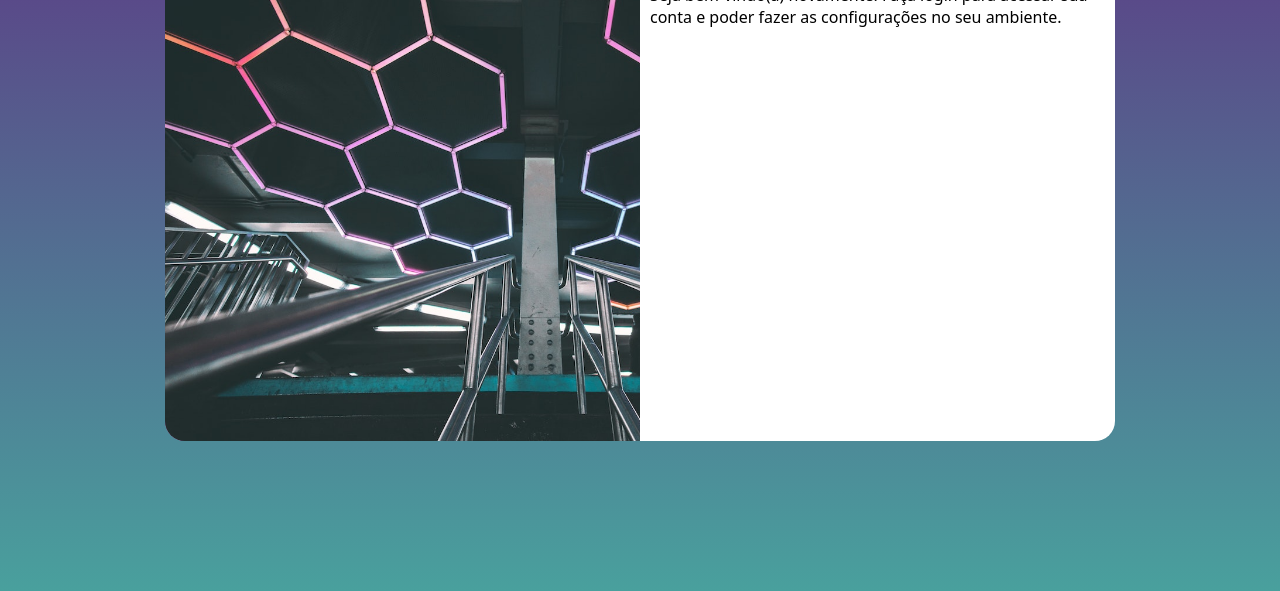
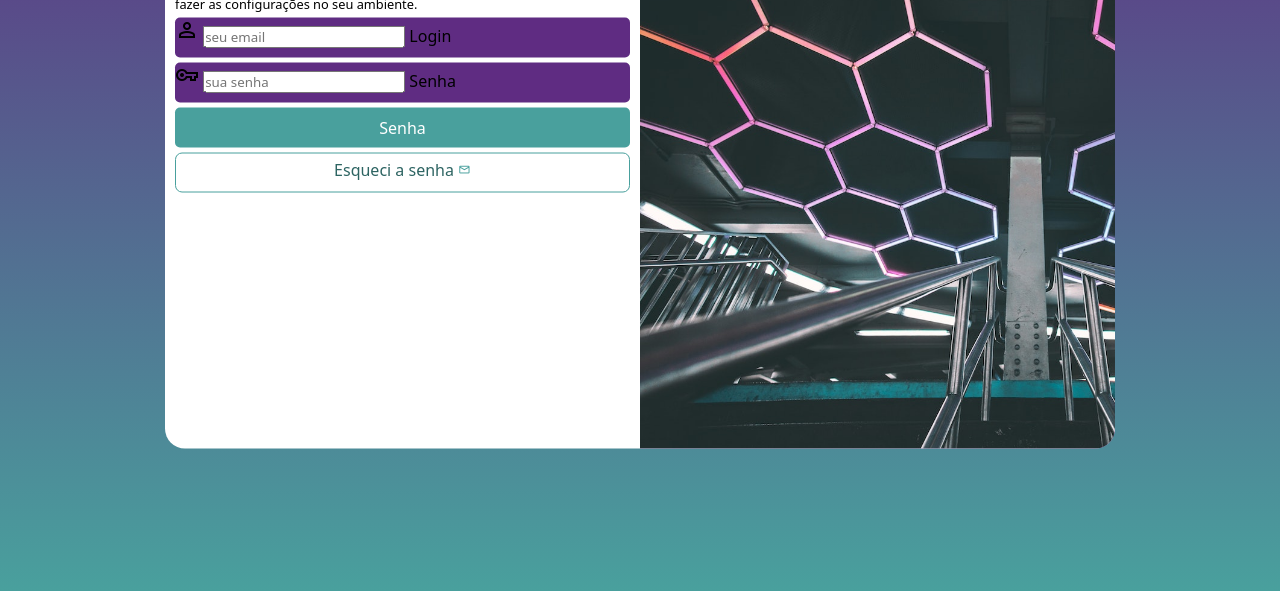
Before and after one commit to cleydsonguimaraes/projeto-login, a plain HTML site: page index.html in a window 1280 px wide. Shown: the part 209-800 px from the top of the page. Drawn offline with nearby package versions, Linux system fonts and the light colour scheme.

Commit message:
formatação do formulario

```diff
--- a/estilo/media-query.css
+++ b/estilo/media-query.css
@@ -19,6 +19,9 @@
         float: right;
         width: 70%;
     }
+    div.campo > label {
+        display: inline;
+    }
 }
 
 @media screen and (min-width: 992px) {
@@ -31,13 +34,17 @@
     }
 
     section#login > div#imagem {
-        float: left;
+        float: right;
         width: 50%;
         height: 100%;
     }
 
     section#login > div#formulario {
-        float: right;
+        float: left;
         width: 50%;
     }
+
+    div.campo > label {
+        display: inline;
+    }
 }
--- a/estilo/style.css
+++ b/estilo/style.css
@@ -34,7 +34,7 @@ section#login {
 
     background-color: white;
     width: 250px;
-    height: 500px;
+    height: 515px;
     border-radius: 20px;
     box-shadow: 0px0px10px rgba(0, 0, 0, 0.450);
 
@@ -54,3 +54,59 @@ section#login > div#formulario {
     display: block;
     padding: 10px;
 }
+div#formulario > p {
+    font-size: 0.8em;
+}
+
+form > div.campo {
+    background-color: #5f2c82;
+    display: block;
+    width: 100%;
+    height: 40px;
+    border-radius: 5px;
+    margin: 5px 0px;
+}
+
+div.campo > label {
+    display: none;
+}
+
+form > input[type=submit] {
+    display: block;
+    font-size: 1em;
+    width: 100%;
+    height: 40px;
+    background-color: #49a09d;
+    color: white;
+    border: none;
+    border-radius: 5px;
+    cursor: pointer;
+}
+
+form > input[type=submit]:hover {
+    background-color: #2d6462;
+}
+
+form > a.botao {
+    display: block;
+    text-align: center;
+    font-size: 1em;
+    width: 100%;
+    height: 40px;
+    padding-top: 5px;
+    margin-top: 5px;
+    background-color: white;
+    color: #2d6462;
+    border: 1px solid #49a09d;
+    border-radius: 7px;
+    text-decoration: none;
+}
+
+form > a.botao:hover {
+    background-color: #6cd3cf;
+}
+
+form > a.botao > span {
+    font-size: 0.8em;
+    color: #49a09d;
+}
--- a/index.html
+++ b/index.html
@@ -4,6 +4,8 @@
     <meta charset="UTF-8">
     <meta http-equiv="X-UA-Compatible" content="IE=edge">
     <meta name="viewport" content="width=device-width, initial-scale=1.0">
+    <link rel="stylesheet" href="https://fonts.googleapis.com/css2?family=Material+Symbols+Outlined:opsz,wght,FILL,GRAD@48,400,0,0" />
+
     <link rel="stylesheet" href="estilo/style.css">
 
     <link rel="stylesheet" href="estilo/media-query.css">
@@ -19,7 +21,25 @@
                 <h1>Login</h1>
                 <p>Seja bem-vindo(a) novamente. Faça login para acessar sua conta e poder fazer as configurações no seu ambiente.</p>
                 <form action="login.php" method="post">
-
+                    <div class="campo">
+                        <span class="material-symbols-outlined">
+                            person
+                            </span>
+                        <input type="email" name="login" id="ilogin" placeholder="seu email" autocomplete="email" required maxlength="30">
+                        <label for="ilogin">Login</label>
+                    </div>
+                    <div class="campo">
+                        <span class="material-symbols-outlined">
+                            vpn_key
+                            </span>
+                        <input type="password" name="senha" id="isenha" placeholder="sua senha" autocomplete="current-password" required minlength="8" maxlength="20">
+                        <label for="isenha">Senha</label>
+                    </div>
+                    <input type="submit" value="Senha">
+                    <a class="botao"
+                    href="esqueci.html">Esqueci a senha <span class="material-symbols-outlined">
+                        mail
+                        </span></a>
                 </form>
             </div>
         </section>
```
